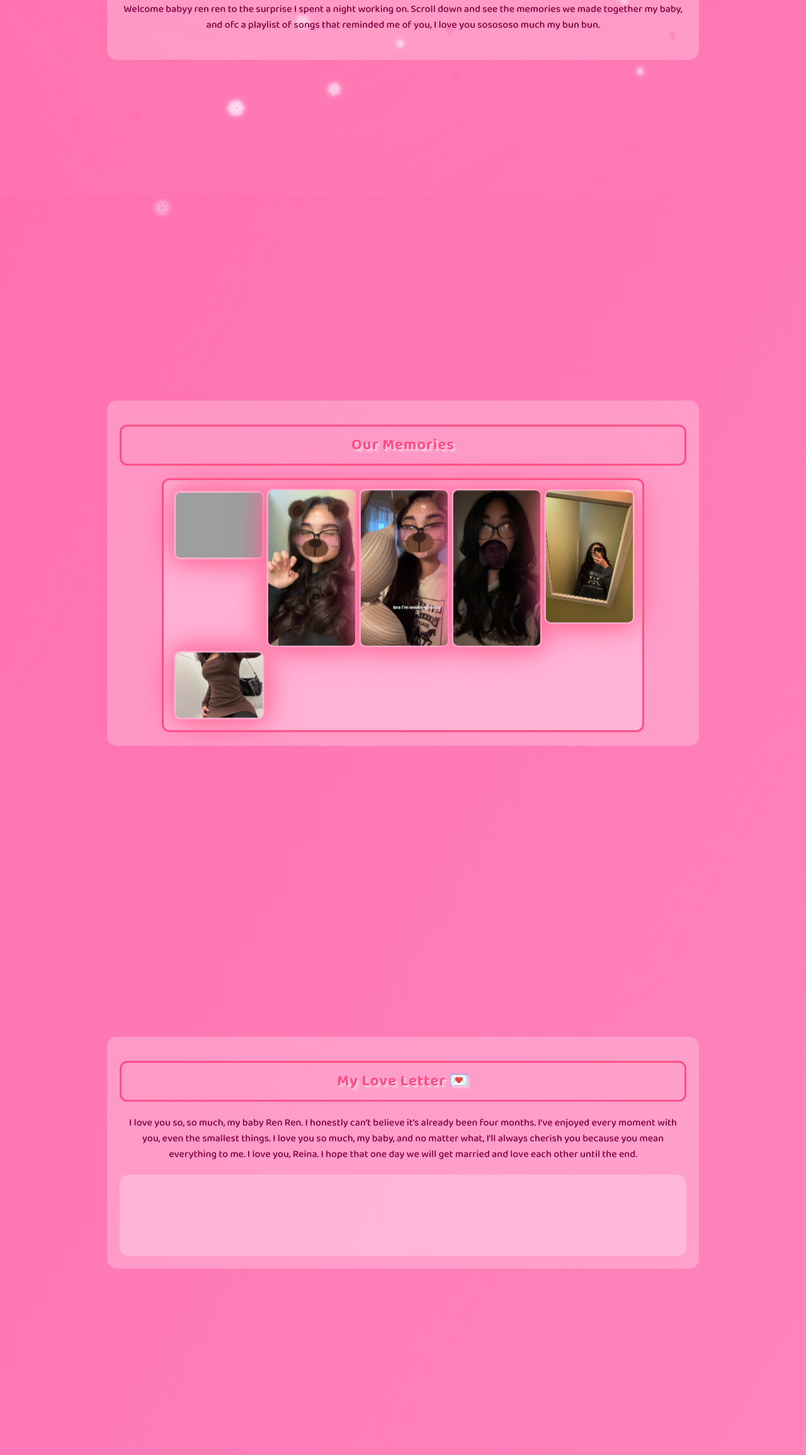
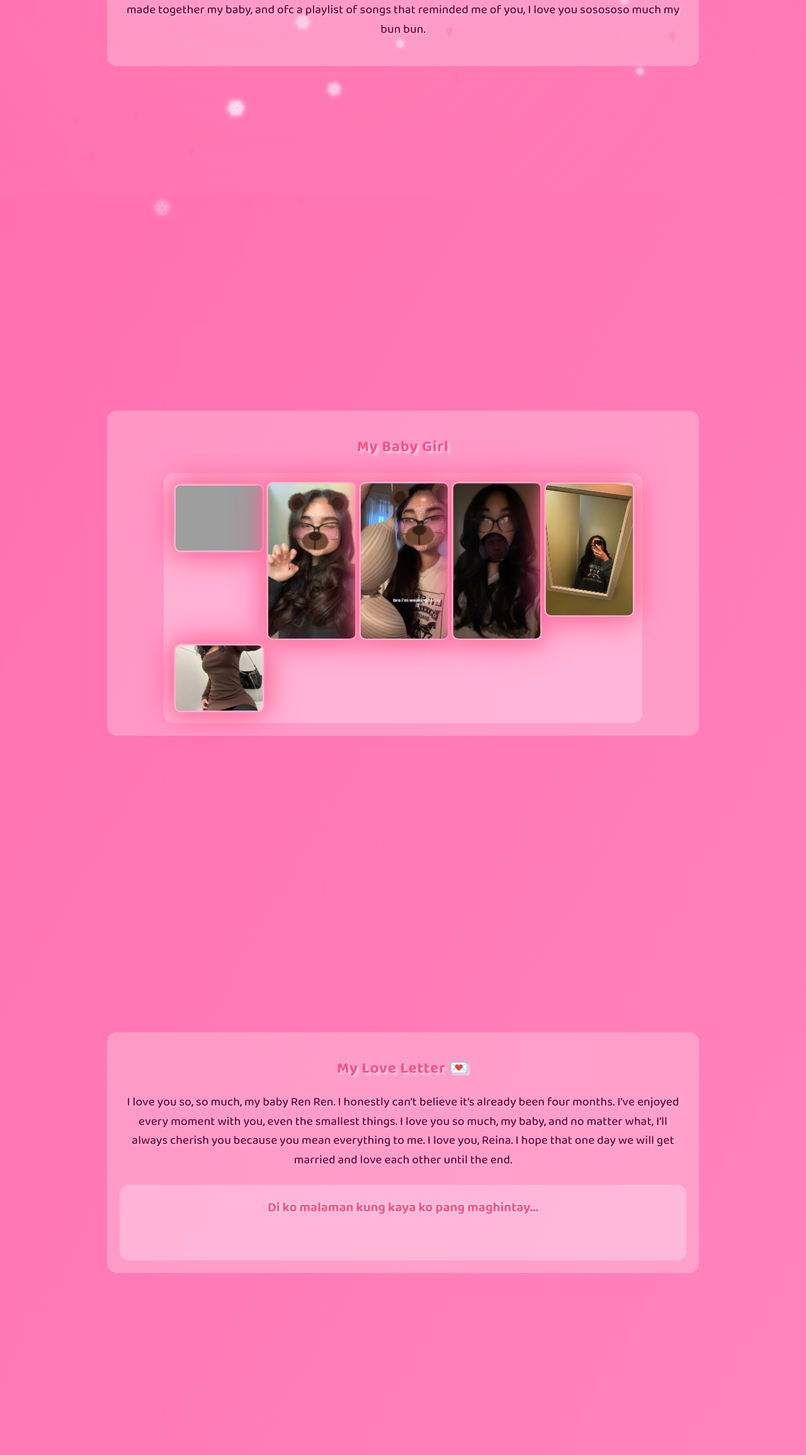
Before and after one commit to rean123aa/reina-anniversary, a plain HTML site: page index.html in a window 1280 px wide. Shown: the part 490-2800 px from the top of the page at 63% size. Drawn offline with Linux system fonts and the light colour scheme; grey boxes are pictures that could not be loaded.

Commit message:
Auto-update: Tue 10/28/2025  1:03:38.87

```diff
--- a/index.html
+++ b/index.html
@@ -49,24 +49,19 @@ section { min-height: 100vh; display: flex; justify-content: center; align-items
 section div { background: rgba(255,255,255,0.25); padding: 20px; border-radius: 15px; max-width: 900px; }
 
 /* Bubble font */
-h1, h2 { font-family: 'Baloo 2', cursive; font-weight:700; color: #ff4d85; text-shadow: 2px 2px 0 #ffcce6, 4px 4px 0 #ffb3d1, 6px 6px 0 #ffa3c4; letter-spacing:1px; animation: floatBubble 3s ease-in-out infinite alternate; border:3px solid #ff4d85; padding:10px; border-radius:12px; }
+h1, h2 { font-family: 'Baloo 2', cursive; font-weight:700; color: #ff4d85; text-shadow: 2px 2px 0 #ffcce6, 4px 4px 0 #ffb3d1, 6px 6px 0 #ffa3c4; letter-spacing:1px; animation: floatBubble 3s ease-in-out infinite alternate; }
 @keyframes floatBubble { 0% { transform: translateY(0px); } 50% { transform: translateY(-10px); } 100% { transform: translateY(0px); } }
 
-/* Wave effect for texts */
-.wave-text span { display:inline-block; animation: wave 2.5s ease-in-out infinite; }
-@keyframes wave { 0%,100% { transform: translateY(0px); } 25% { transform: translateY(-4px); } 50% { transform: translateY(-8px); } 75% { transform: translateY(-4px); } }
+p { font-family: 'Baloo 2', cursive; font-weight:500; font-size:1.2em; color:#800040; text-shadow:1px 1px 4px rgba(255,255,255,0.7); line-height:1.6em; animation: wave 3s ease-in-out infinite; }
+@keyframes wave { 0% { transform: translateY(0px); } 25% { transform: translateY(-4px); } 50% { transform: translateY(0px); } 75% { transform: translateY(4px); } 100% { transform: translateY(0px); } }
 
 /* Gallery hover + sparkle */
-.gallery-container { display: grid; grid-template-columns: repeat(auto-fit, minmax(120px, 1fr)); gap: 15px; width:80%; margin:0 auto; position: relative; border:3px solid #ff4d85; border-radius:12px; animation: floatBubble 3s ease-in-out infinite alternate; }
+.gallery-container { display: grid; grid-template-columns: repeat(auto-fit, minmax(120px, 1fr)); gap: 15px; width:80%; margin:0 auto; position: relative; }
 .gallery-container img { width:100%; border-radius:10px; transition: transform 0.3s, box-shadow 1s ease-in-out; }
 .gallery-container img:hover, .gallery-container img.visible { transform: scale(1.05); box-shadow: 0 0 25px #ff80aa, 0 0 50px #ff4d85; border: 2px solid #ffb3d1; }
 
-/* Lyrics karaoke style */
-.karaoke-line { display:block; font-size:1.5em; color:#ff4d85; margin:5px 0; opacity:0; transition: opacity 0.5s ease; text-align:center; }
-#lyrics-container { margin-top:20px; }
-
 /* Music controls styled like title */
-.player { max-width: 700px; margin: 0 auto; border:3px solid #ff4d85; border-radius:12px; animation: floatBubble 3s ease-in-out infinite alternate; padding:10px; }
+.player { max-width: 700px; margin: 0 auto; }
 .controls { margin-top: 15px; }
 .controls button { padding: 10px 20px; background: #ff4d85; border:none; color:white; font-family: 'Baloo 2', cursive; font-weight:700; font-size:1.1em; margin:5px; cursor:pointer; border-radius:12px; text-shadow: 2px 2px 0 #ffcce6, 4px 4px 0 #ffb3d1; transition:0.3s; box-shadow: 0 0 10px #ff99cc, 0 0 20px #ff66aa; }
 .controls button:hover { box-shadow: 0 0 25px #ffb3d1, 0 0 50px #ff4d85; transform: scale(1.1); }
@@ -91,6 +86,10 @@ footer { padding:20px; color:#800040; text-align:center; }
   .bunny { width:50px; height:50px; }
   .controls button { padding:6px 12px; font-size:0.9em; }
 }
+
+/* Karaoke Lyrics */
+#lyrics-container { position: relative; min-height: 80px; margin-top: 20px; }
+.lyric-line { opacity:0; transition: opacity 0.5s; font-size:1.3em; color:#ff4d85; font-weight:bold; text-shadow:0 0 5px #fff,0 0 10px #ffb3d1; }
 </style>
 </head>
 <body>
@@ -102,17 +101,13 @@ footer { padding:20px; color:#800040; text-align:center; }
 <section id="home">
   <div>
     <h1>💖 Anniversary Surprise for My Baby 💖</h1>
-    <p class="wave-text">
-      <span>Welcome</span> <span>babyy</span> <span>ren</span> <span>ren</span> <span>to</span> <span>the</span> <span>surprise</span> <span>I</span> <span>spent</span> <span>a</span> <span>night</span> <span>working</span> <span>on.</span>
-      <span>Scroll</span> <span>down</span> <span>and</span> <span>see</span> <span>the</span> <span>memories</span> <span>we</span> <span>made</span> <span>together</span> <span>my</span> <span>baby,</span>
-      <span>and</span> <span>ofc</span> <span>a</span> <span>playlist</span> <span>of</span> <span>songs</span> <span>that</span> <span>reminded</span> <span>me</span> <span>of</span> <span>you,</span> <span>I</span> <span>love</span> <span>you</span> <span>sosososo</span> <span>much</span> <span>my</span> <span>bun</span> <span>bun.</span>
-    </p>
+    <p>Welcome babyy ren ren to the surprise I spent a night working on. Scroll down and see the memories we made together my baby, and ofc a playlist of songs that reminded me of you, I love you sosososo much my bun bun.</p>
   </div>
 </section>
 
 <section id="gallery">
   <div>
-    <h2>Our Memories</h2>
+    <h2>My Baby Girl</h2>
     <div class="gallery-container">
       <img src="images/photo1.jpg" alt="Memory 1">
       <img src="images/photo2.jpg" alt="Memory 2">
@@ -127,11 +122,11 @@ footer { padding:20px; color:#800040; text-align:center; }
 <section id="love">
   <div>
     <h2>My Love Letter 💌</h2>
-    <p class="wave-text">
-      I love you so, so much, my baby Ren Ren. I honestly can’t believe it’s already been four months.
-      I’ve enjoyed every moment with you, even the smallest things. I love you so much, my baby, and no matter what, I’ll always cherish you because you mean everything to me. I love you, Reina. I hope that one day we will get married and love each other until the end.
-    </p>
-    <div id="lyrics-container"></div>
+    <p>I love you so, so much, my baby Ren Ren. I honestly can’t believe it’s already been four months. I’ve enjoyed every moment with you, even the smallest things. I love you so much, my baby, and no matter what, I’ll always cherish you because you mean everything to me. I love you, Reina. I hope that one day we will get married and love each other until the end.</p>
+
+    <div id="lyrics-container">
+      <span class="lyric-line" id="lyrics-line"></span>
+    </div>
   </div>
 </section>
 
@@ -150,7 +145,7 @@ footer { padding:20px; color:#800040; text-align:center; }
 
 <section id="countdown">
   <div>
-    <h2>⏰ Countdown to 4 Months Anniversary ⏰</h2>
+    <h2>⏰ Countdown to Happy 4 Months My Darling ⏰</h2>
     <p id="timer">Calculating...</p>
   </div>
 </section>
@@ -160,118 +155,56 @@ footer { padding:20px; color:#800040; text-align:center; }
 <script>
 // Snow
 const snowContainer = document.getElementById('snow-container');
-function createSnowflake() {
-  const snowflake = document.createElement('div');
-  snowflake.classList.add('snowflake');
-  snowflake.style.left = Math.random() * 100 + 'vw';
-  snowflake.style.fontSize = (15 + Math.random() * 20) + 'px';
-  const colors = ['#ffffff','#ffe6f0','#ffccf2','#ffcce6','#ff99cc'];
-  snowflake.style.color = colors[Math.floor(Math.random() * colors.length)];
-  snowflake.style.animationDuration = (5 + Math.random() * 5) + 's';
-  snowflake.innerText = '❄';
-  snowContainer.appendChild(snowflake);
-  setTimeout(() => snowflake.remove(), 12000);
-}
+function createSnowflake() { const snowflake = document.createElement('div'); snowflake.classList.add('snowflake'); snowflake.style.left = Math.random() * 100 + 'vw'; snowflake.style.fontSize = (15 + Math.random() * 20) + 'px'; const colors = ['#ffffff','#ffe6f0','#ffccf2','#ffcce6','#ff99cc']; snowflake.style.color = colors[Math.floor(Math.random() * colors.length)]; snowflake.style.animationDuration = (5 + Math.random() * 5) + 's'; snowflake.innerText = '❄'; snowContainer.appendChild(snowflake); setTimeout(() => snowflake.remove(), 12000); }
 setInterval(createSnowflake, 200);
 
 // Heart Bubbles
-function createHeartBubble(){
-  const bubble = document.createElement('div');
-  bubble.classList.add('heart-bubble');
-  bubble.style.left = Math.random() * 100 + 'vw';
-  bubble.style.animationDuration = (5 + Math.random()*5) + 's';
-  document.body.appendChild(bubble);
-  setTimeout(()=>bubble.remove(), 10000);
-}
+function createHeartBubble(){ const bubble = document.createElement('div'); bubble.classList.add('heart-bubble'); bubble.style.left = Math.random() * 100 + 'vw'; bubble.style.animationDuration = (5 + Math.random()*5) + 's'; document.body.appendChild(bubble); setTimeout(()=>bubble.remove(), 10000);}
 setInterval(createHeartBubble, 400);
+
+// YouTube
+let ytPlayer; function onYouTubeIframeAPIReady(){ ytPlayer=new YT.Player('ytplayer'); }
+function toggleMute(){ if(!ytPlayer)return; ytPlayer.isMuted()? ytPlayer.unMute(): ytPlayer.mute(); }
+function restartMusic(){ if(!ytPlayer)return; ytPlayer.seekTo(0); ytPlayer.playVideo(); }
 
 // Animate Sections
 const sections=document.querySelectorAll('section');
-function animateSections(){
-  const triggerBottom=window.innerHeight*0.85;
-  sections.forEach(section=>{
-    const sectionTop=section.getBoundingClientRect().top;
-    if(sectionTop<triggerBottom){
-      section.style.opacity='1';
-      section.style.transform='translateY(0)';
-      section.querySelectorAll('p').forEach(p=>{
-        p.style.opacity='1';
-        p.style.transform='translateY(0)';
-      });
-      section.querySelectorAll('.gallery-container img').forEach(img=>img.classList.add('visible'));
-    }
-  });
-}
+function animateSections(){ const triggerBottom=window.innerHeight*0.85; sections.forEach(section=>{ const sectionTop=section.getBoundingClientRect().top; if(sectionTop<triggerBottom){ section.style.opacity='1'; section.style.transform='translateY(0)'; section.querySelectorAll('p').forEach(p=>{ p.style.opacity='1'; p.style.transform='translateY(0)'; }); section.querySelectorAll('.gallery-container img').forEach(img=>img.classList.add('visible')); } }); }
 window.addEventListener('scroll',animateSections);
 animateSections();
 
-// Auto-scroll
+// Auto-scroll 4s
 let autoScrollPaused=false;
-document.getElementById('pauseScroll').addEventListener('click', ()=>{
-  autoScrollPaused=!autoScrollPaused;
-  document.getElementById('pauseScroll').innerText= autoScrollPaused ? '▶ Resume Scroll':'⏸ Pause Scroll';
-});
+document.getElementById('pauseScroll').addEventListener('click', ()=>{ autoScrollPaused=!autoScrollPaused; document.getElementById('pauseScroll').innerText= autoScrollPaused ? '▶ Resume Scroll':'⏸ Pause Scroll'; });
 let currentSection = 0;
-function autoScroll(){
-  if(autoScrollPaused) return;
-  if(currentSection >= sections.length) return;
-  sections[currentSection].scrollIntoView({behavior:'smooth'});
-  currentSection++;
-  setTimeout(autoScroll, 4000); // 4 seconds
-}
+function autoScroll(){ if(autoScrollPaused) return; if(currentSection >= sections.length) return; sections[currentSection].scrollIntoView({behavior:'smooth'}); currentSection++; setTimeout(autoScroll, 4000); }
 setTimeout(autoScroll, 2000);
 
-// Countdown
-function countdownTimer(){
-  const timer = document.getElementById('timer');
-  timer.innerText = "🎉 Happy 4 Months My Darling! 🎉";
-}
+// Countdown to 12:00 AM tonight
+function countdownTimer(){ const timer = document.getElementById('timer'); const now = new Date(); let next = new Date(); next.setHours(24,0,0,0); const diff = next - now; if(diff <= 0){ timer.innerText = "🎉 Happy 4 Months My Darling! 🎉"; showCongratsEffect(); return; } const hours = Math.floor((diff/(1000*60*60))%24); const minutes = Math.floor((diff/1000/60)%60); const seconds = Math.floor((diff/1000)%60); timer.innerText = `${hours}h ${minutes}m ${seconds}s`; setTimeout(countdownTimer, 1000); }
 countdownTimer();
 
-// YouTube
-let ytPlayer;
-function onYouTubeIframeAPIReady(){ ytPlayer=new YT.Player('ytplayer'); }
-function toggleMute(){ if(!ytPlayer)return; ytPlayer.isMuted()? ytPlayer.unMute(): ytPlayer.mute(); }
-function restartMusic(){ if(!ytPlayer)return; ytPlayer.seekTo(0); ytPlayer.playVideo(); }
+// Congratulation effect
+function showCongratsEffect(){ const confettiContainer = document.createElement('div'); confettiContainer.style.position='fixed'; confettiContainer.style.top='0'; confettiContainer.style.left='0'; confettiContainer.style.width='100%'; confettiContainer.style.height='100%'; confettiContainer.style.pointerEvents='none'; confettiContainer.style.zIndex='9999'; document.body.appendChild(confettiContainer); const colors=['#ff4d85','#ff99cc','#ffe6f0','#ffb3d1','#ff66aa']; for(let i=0;i<200;i++){ const confetti=document.createElement('div'); confetti.innerText='🎊'; confetti.style.position='absolute'; confetti.style.left=Math.random()*100+'vw'; confetti.style.top=Math.random()*100+'vh'; confetti.style.fontSize=(10+Math.random()*20)+'px'; confetti.style.color=colors[Math.floor(Math.random()*colors.length)]; confettiContainer.appendChild(confetti); } setTimeout(()=>confettiContainer.remove(),10000); }
 
-// Bunny Click
+// Bunny Easter Egg
 const bunny=document.getElementById('bunny');
-bunny.addEventListener('click',()=>{
-  const message=document.createElement('div');
-  message.innerText="I love you, Reina ❤️";
-  message.style.position='fixed';
-  message.style.left=(window.innerWidth/2-100+Math.random()*50)+'px';
-  message.style.top=(window.innerHeight/2-50+Math.random()*50)+'px';
-  message.style.fontFamily="'Baloo 2', cursive";
-  message.style.fontSize='2em';
-  message.style.color='#ff4d85';
-  message.style.zIndex=9999;
-  message.style.opacity=1;
-  message.style.transition='all 3s ease-out';
-  document.body.appendChild(message);
-  setTimeout(()=>{
-    message.style.transform='translateY(-100px)';
-    message.style.opacity=0;
-  },100);
-  setTimeout(()=>message.remove(),3100);
-});
+bunny.addEventListener('click',()=>{ const message=document.createElement('div'); message.innerText="I love you, Reina ❤️"; message.style.position='fixed'; message.style.left=(window.innerWidth/2-100+Math.random()*50)+'px'; message.style.top=(window.innerHeight/2-50+Math.random()*50)+'px'; message.style.fontFamily="'Baloo 2', cursive"; message.style.fontSize='2em'; message.style.color='#ff4d85'; message.style.zIndex=9999; message.style.opacity=1; message.style.transition='all 3s ease-out'; document.body.appendChild(message); setTimeout(()=>{ message.style.transform='translateY(-100px)'; message.style.opacity=0; },100); setTimeout(()=>message.remove(),3100); });
 
-// Karaoke Lyrics
+// Karaoke Lyrics under Love Letter
 const lyrics = [
-  "Kailan…", "Mahal kita…", "Di ko makakalimutan…", "Hanggang sa dulo…"
+  "Kailan nga ba kita muling mamahalin…",
+  "Di ko malaman kung kaya ko pang maghintay…",
+  "Mahal kita, mahal kita…",
+  "Hanggang sa dulo, walang hanggan…",
+  "Di ko makakalimutan, bawat sandali…",
+  "Ikaw at ako, sinta, sa bawat araw…"
 ];
 let lyricIndex = 0;
-const lyricContainer = document.getElementById('lyrics-container');
-function showNextLyric(){
-  lyricContainer.innerHTML = '';
-  const line = document.createElement('div');
-  line.className = 'karaoke-line';
-  line.innerText = lyrics[lyricIndex];
-  lyricContainer.appendChild(line);
-  lyricIndex = (lyricIndex + 1) % lyrics.length;
-}
-setInterval(showNextLyric, 2500);
-
+const lyricElement = document.getElementById('lyrics-line');
+function showNextLyric() { lyricElement.style.opacity = 0; setTimeout(() => { lyricElement.innerText = lyrics[lyricIndex]; lyricElement.style.opacity = 1; lyricIndex = (lyricIndex + 1) % lyrics.length; }, 500); }
+setInterval(showNextLyric, 4000);
+showNextLyric();
 </script>
 </body>
 </html>
```
